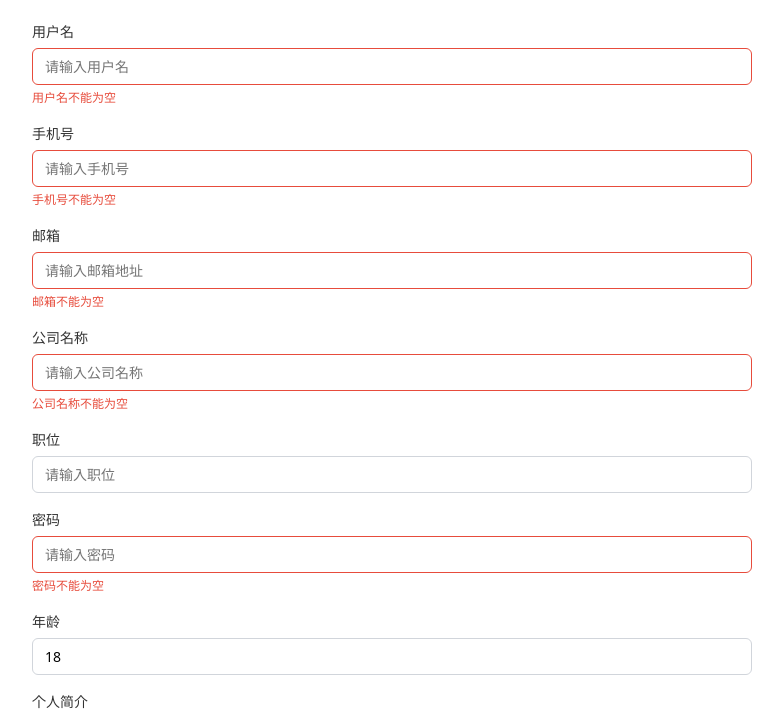
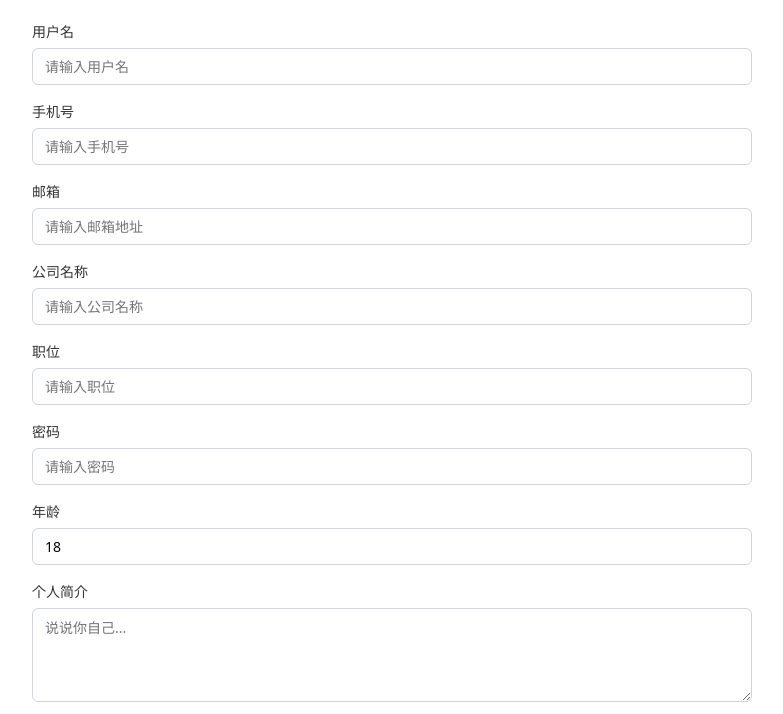
Before and after one commit to XiaoIsGood/form-creator, a plain HTML site: page index.html in a window 1280 px wide. Shown: the part 86-800 px from the top of the page, without its empty margins (248-1031 px from the left). Drawn offline with Linux system fonts and the light colour scheme.

Commit message:
chore: sync index.html

```diff
--- a/index.html
+++ b/index.html
@@ -174,6 +174,7 @@
       const form = new FormCreator({
         container: '#form',
         schema: schema,
+        validateOnBlur: true,
       });
 
       // Display values and validation on change
@@ -187,8 +188,8 @@
           2,
         );
       };
-      form.onChange(update);
-      update();
+      //form.onChange(update);
+      //update();
     </script>
   </body>
 </html>
```
